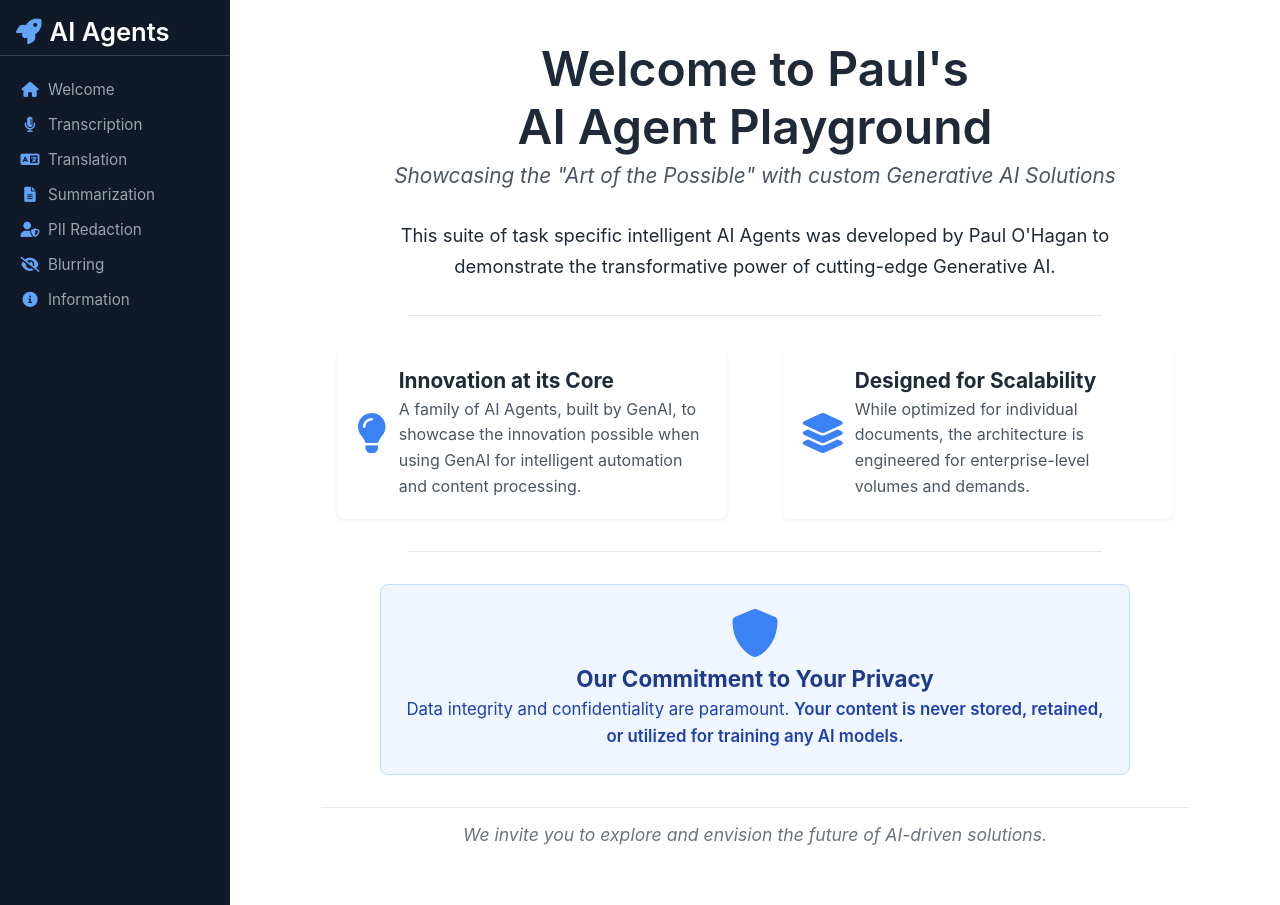
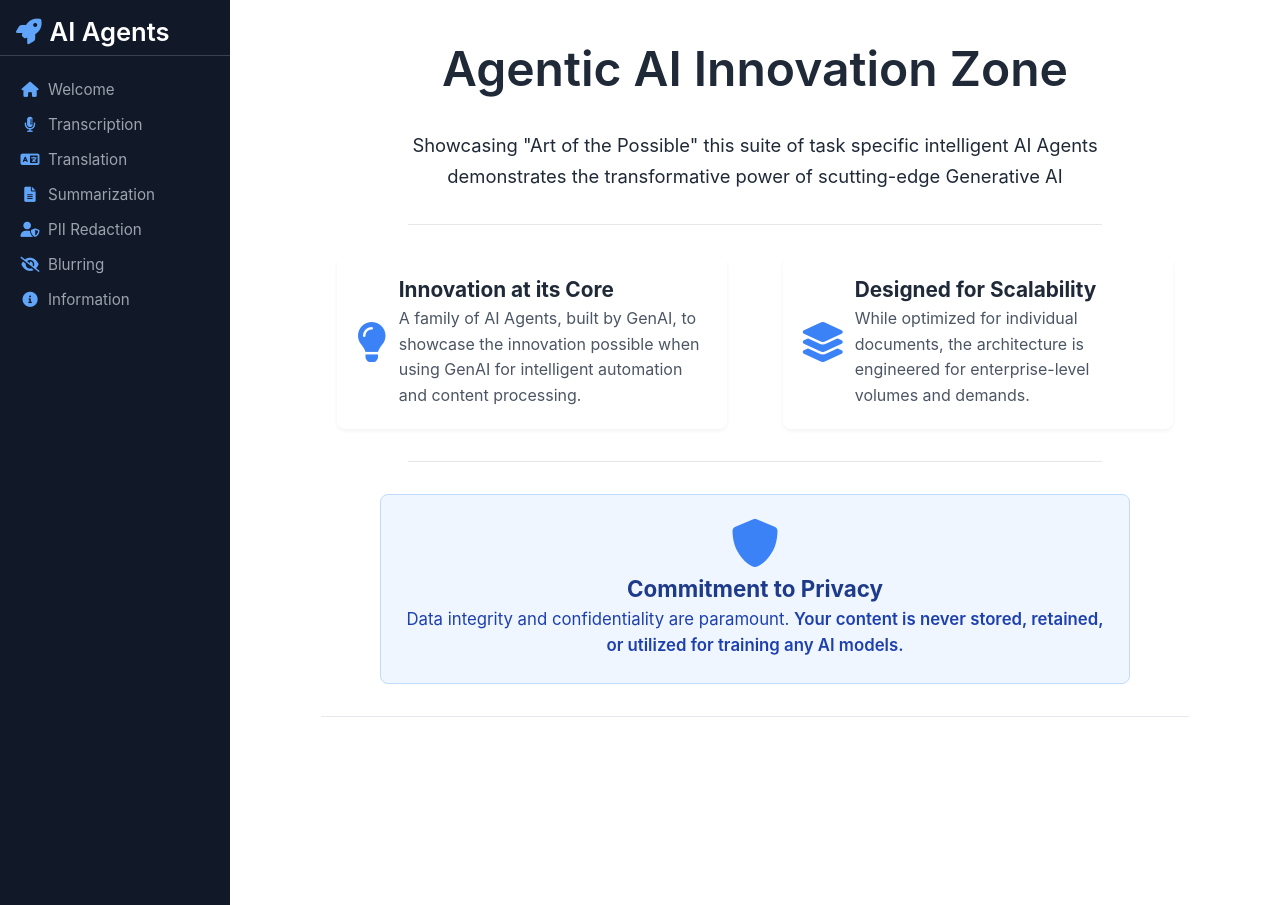
Before and after one commit to pohagan72/AgentShowcase, a Flask app: page /feature/1 in a window 1280 px wide. Run offline with Flask 3, Linux system fonts and the light colour scheme; some libraries are stand-ins or nearby versions.

Commit message:
Welcome screen and Info screen text updates

```diff
--- a/features/info/templates/info_content.html
+++ b/features/info/templates/info_content.html
@@ -1,8 +1,8 @@
 <!-- features/info/templates/info_content.html -->
 <div class="info-feature-container feature-container"> {# Keep feature-container for base styles #}
-    <h1><i class="fas fa-info-circle"></i> Application Information</h1> {# Added icon #}
+    <h1><i class="fas fa-info-circle"></i> Innovation Zone Information</h1> {# Added icon #}
     <p class="feature-description">
-        Essential details about this application, its terms of use, and the team behind it.
+        <!-- Essential details about this application, its terms of use, and the team behind it. -->
     </p>
 
     <div class="feature-tabs"> {# CHANGED from info-tabs #}
@@ -18,6 +18,7 @@
         <h2>Legal Notice & Terms of Service</h2>
         <div class="legal-text-container">
             <p><strong>Last Updated:</strong> May 26, 2025</p>
+            <br>
             <ul>
                 <li><strong>No Warranty:</strong> This service is provided "as is" without any warranties, express or implied.<br>Your use of this service is solely at your own risk.</li>
                 <li><strong>Data Handling:</strong> Your input data is processed solely to generate the presentation. We do not intentionally store your data longer than necessary for this processing.</li>
--- a/templates/partials/_welcome_content.html
+++ b/templates/partials/_welcome_content.html
@@ -1,17 +1,17 @@
 <!-- templates/partials/_welcome_content.html -->
 <div class="welcome-container">
     <div class="welcome-header">
-        <h1>Welcome to Paul's
-            <br>AI Agent Playground</h1>
+        <h1>Agentic AI Innovation Zone</h1>
         <p class="welcome-subtitle">
-            Showcasing the "Art of the Possible" with custom Generative AI Solutions
+            <!-- Showcasing the "Art of the Possible" with custom Generative AI Solutions -->
         </p>
     </div>
 
     <div class="welcome-intro">
         <p>
-            This suite of task specific intelligent AI Agents was developed by Paul O'Hagan
-            to demonstrate the transformative power of cutting-edge Generative AI.
+            Showcasing "Art of the Possible" this suite of task specific intelligent AI Agents demonstrates the transformative power of scutting-edge Generative AI
+            <p></p>
+            <!-- <br>These agents were built with GenAI using complex prompts, sometimes exceeding 50 pages -->
         </p>
     </div>
 
@@ -46,7 +46,7 @@
             <i class="fas fa-shield-alt"></i>
         </div>
         <div class="privacy-text">
-            <h3>Our Commitment to Your Privacy</h3>
+            <h3>Commitment to Privacy</h3>
             <p>
                 Data integrity and confidentiality are paramount. <strong>Your content is never stored, retained, or utilized for training any AI models.</strong>
             </p>
@@ -54,6 +54,6 @@
     </div>
 
     <div class="welcome-footer">
-        <p>We invite you to explore and envision the future of AI-driven solutions.</p>
+        <!-- <p>We invite you to explore and envision the future of AI-driven solutions.</p> -->
     </div>
 </div>
```
